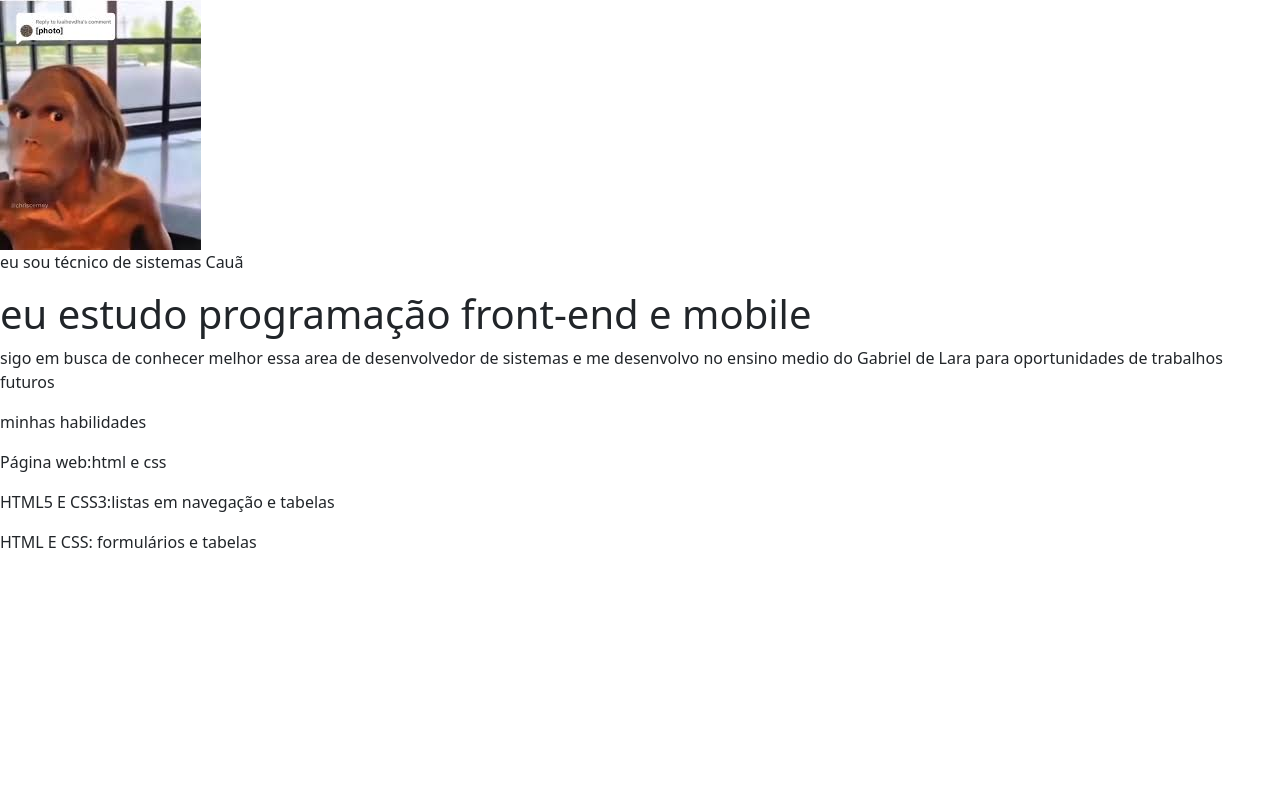
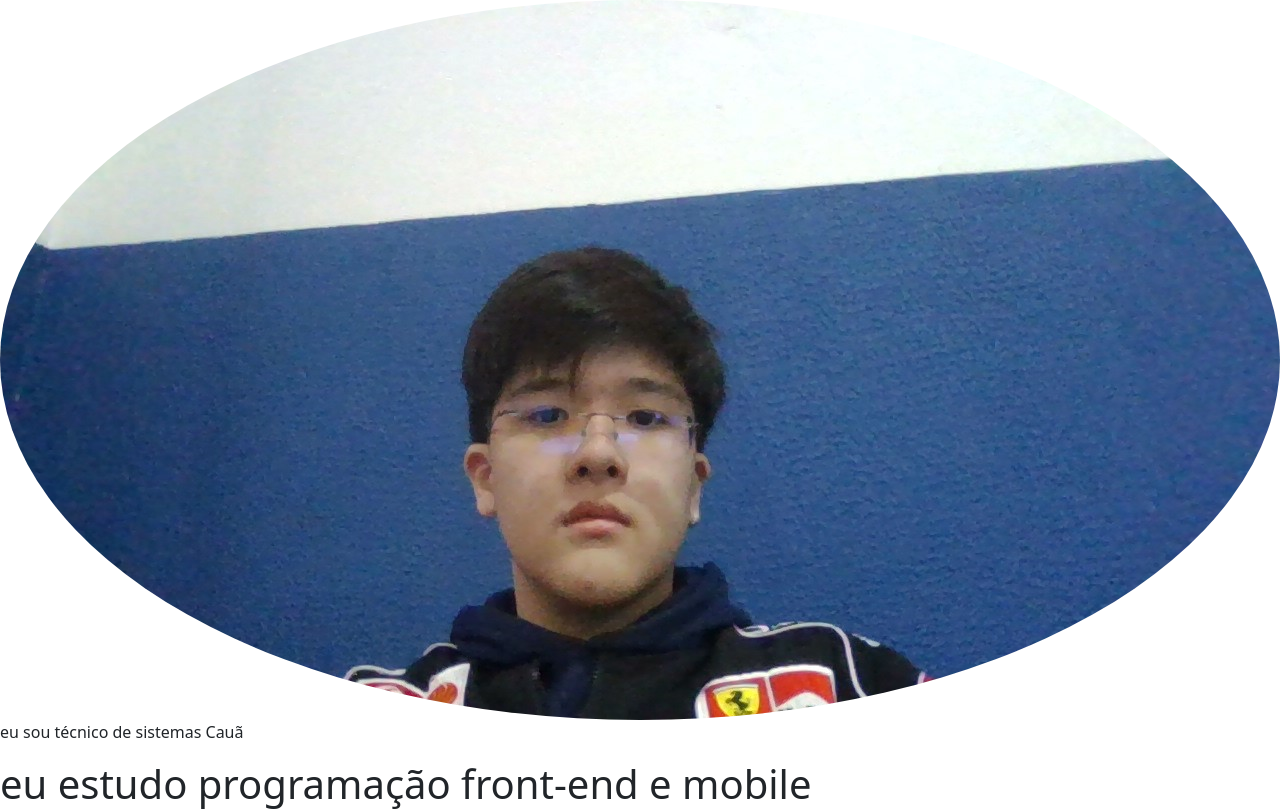
Before and after one commit to cauasakaue/portifolio, a plain HTML site: page index.html in a window 1280 px wide. Shown: the top 811 px of the page. Drawn offline with nearby package versions, Linux system fonts and the light colour scheme.

Commit message:
estilos bootstrap

```diff
--- a/index.html
+++ b/index.html
@@ -14,7 +14,8 @@
 
 <body>
     <header class="conteiner">
-        <img src="img/images.jfif" alt="avatar do Cauã" srcset"">
+        <img src="img/WIN_20250701_09_46_58_Pro.jpg" alt="avatar do Cauã" srcset""
+        class="rounded-circle">
         <p>eu sou técnico de sistemas Cauã</p>
         <h1>eu estudo programação front-end e mobile</h1>
         <p>sigo em busca de conhecer melhor essa area de desenvolvedor de sistemas e me desenvolvo no
```
Also changed, not shown: img/WIN_20250701_09_46_58_Pro.jpg (added), img/images.jfif (deleted).
